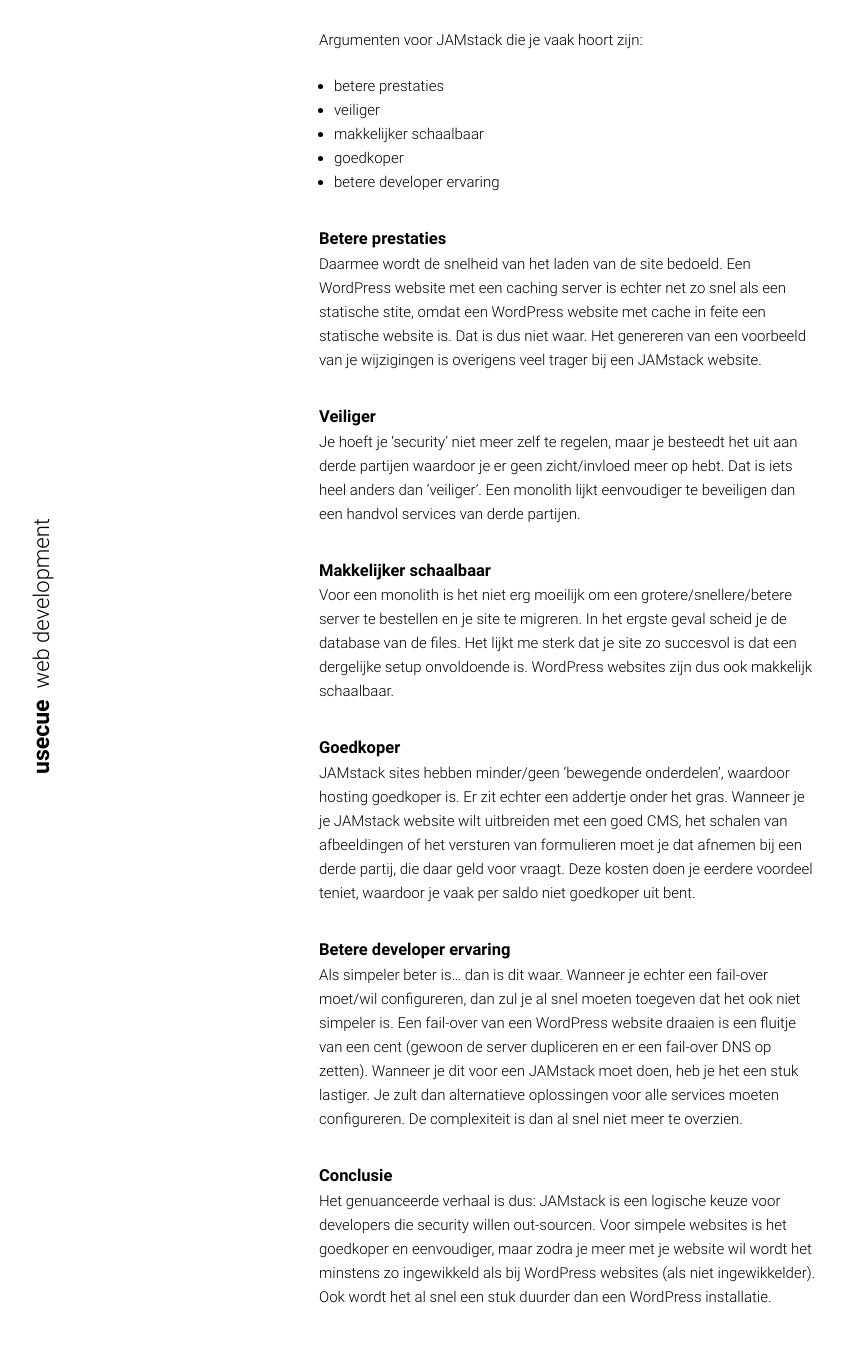
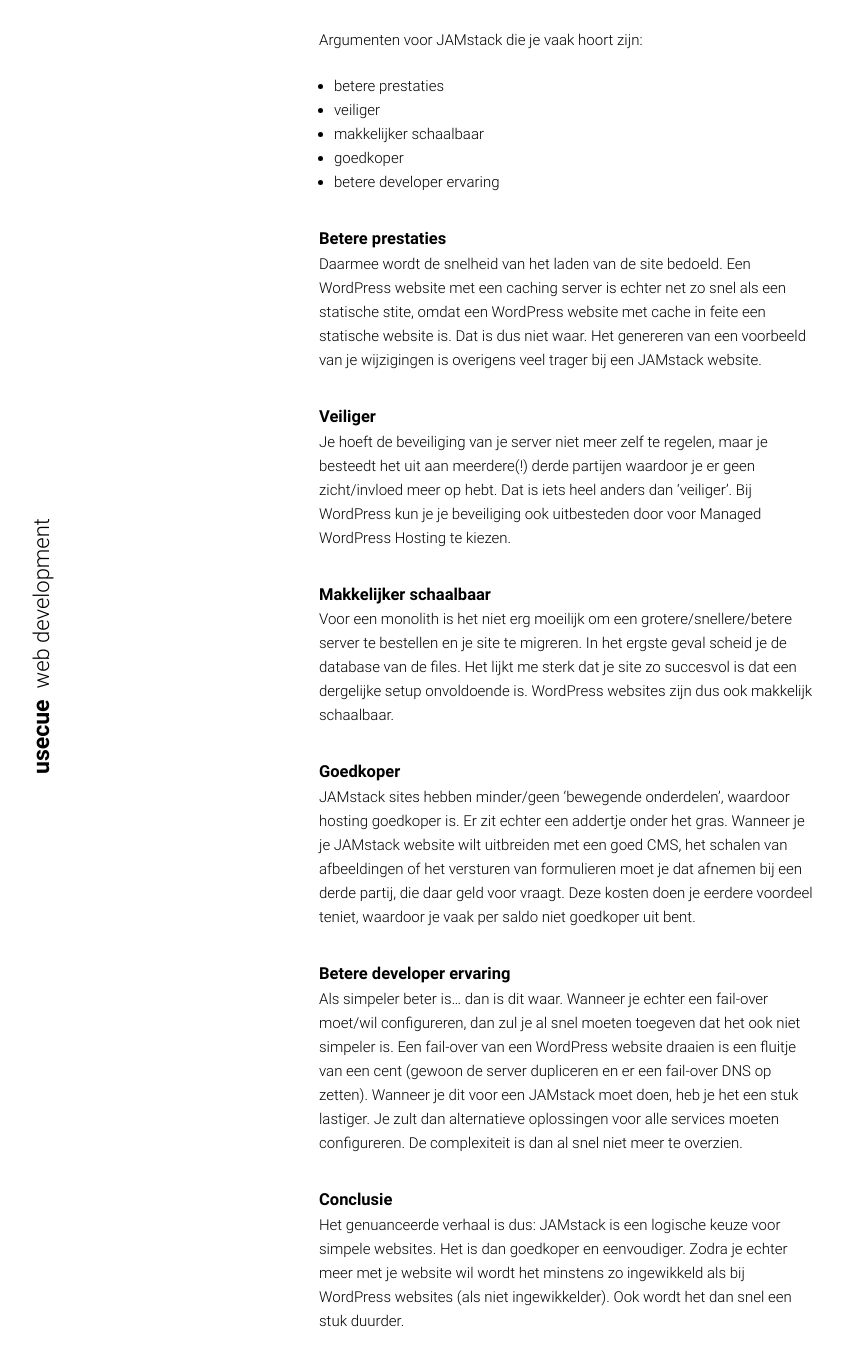
Before and after one commit to jhvanderschee/usecuewebsitenl, a Jekyll site: the page built from _posts/2018-11-22-argumenten-voor-de-jamstack.md, in a window 1280 px wide and 1400 px high, scrolled down 586 px. Shown: the top 1366 px of the window, without its empty margins (6-849 px from the left). Built offline with Jekyll 4.4.1, drawn with Linux system fonts in a browser that asks for light colours.

Commit message:
Update from Forestry.io - Updated argumenten-voor-de-jamstack.md

```diff
--- a/_posts/2018-11-22-argumenten-voor-de-jamstack.md
+++ b/_posts/2018-11-22-argumenten-voor-de-jamstack.md
@@ -23,7 +23,7 @@ Daarmee wordt de snelheid van het laden van de site bedoeld. Een WordPress websi
 
 ## Veiliger
 
-Je hoeft je 'security' niet meer zelf te regelen, maar je besteedt het uit aan derde partijen waardoor je er geen zicht/invloed meer op hebt. Dat is iets heel anders dan 'veiliger'. Een monolith lijkt eenvoudiger te beveiligen dan een handvol services van derde partijen.
+Je hoeft de beveiliging van je server niet meer zelf te regelen, maar je besteedt het uit aan meerdere(!) derde partijen waardoor je er geen zicht/invloed meer op hebt. Dat is iets heel anders dan 'veiliger'. Bij WordPress kun je je beveiliging ook uitbesteden door voor Managed WordPress Hosting te kiezen.
 
 ## Makkelijker schaalbaar
 
@@ -39,4 +39,4 @@ Als simpeler beter is... dan is dit waar. Wanneer je echter een fail-over moet/w
 
 ## Conclusie
 
-Het genuanceerde verhaal is dus: JAMstack is een logische keuze voor developers die security willen out-sourcen. Voor simpele websites is het goedkoper en eenvoudiger, maar zodra je meer met je website wil wordt het minstens zo ingewikkeld als bij WordPress websites (als niet ingewikkelder). Ook wordt het al snel een stuk duurder dan een WordPress installatie.
+Het genuanceerde verhaal is dus: JAMstack is een logische keuze voor simpele websites. Het is dan goedkoper en eenvoudiger. Zodra je echter meer met je website wil wordt het minstens zo ingewikkeld als bij WordPress websites (als niet ingewikkelder). Ook wordt het dan snel een stuk duurder.
```
